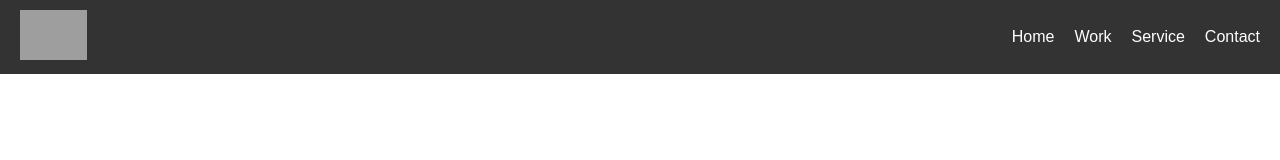
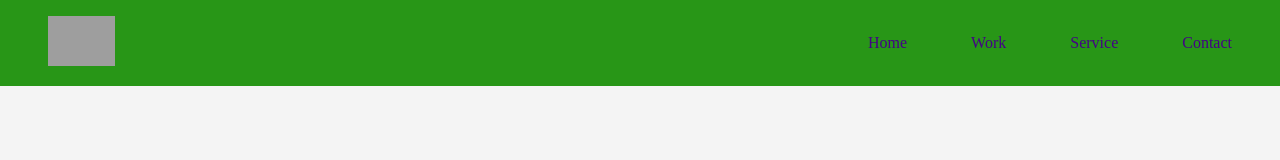
Before and after one commit to RelvinArsenio/relvinarsenio.github.io, a plain HTML site: page index.html in a window 1280 px wide. Drawn offline with Linux system fonts and the light colour scheme; grey boxes are pictures that could not be loaded.

Commit message:
Update style.css

```diff
--- a/style.css
+++ b/style.css
@@ -1,39 +1,34 @@
-body {
-    font-family: Arial, sans-serif;
+* {
     margin: 0;
     padding: 0;
     box-sizing: border-box;
 }
 
+body {
+    background-color: #f4f4f4;
+}
+
 nav {
-    background-color: #333;
-    color: white;
-    padding: 10px 20px;
+    background-color: rgb(40, 150, 23);
     display: flex;
     justify-content: space-between;
-    align-items: center;
+    padding: 1rem 3rem;
 }
 
+nav ul {
+    display: flex;
+    list-style: none;
+    align-items: center;
+    gap: 4rem;
+}
+
+nav ul li a {
+    text-decoration: none;
+    color: rgb(68, 4, 133);
+    padding: 8px 0;
+}
+
+/* Add styling for logo */
 .logo img {
     height: 50px; /* Sesuaikan ukuran logo sesuai kebutuhan */
 }
-
-ul {
-    list-style: none;
-    display: flex;
-    gap: 20px;
-}
-
-li {
-    margin: 0;
-}
-
-a {
-    text-decoration: none;
-    color: white;
-}
-
-/* Hover effect on navigation links */
-a:hover {
-    border-bottom: 2px solid white;
-}
```
